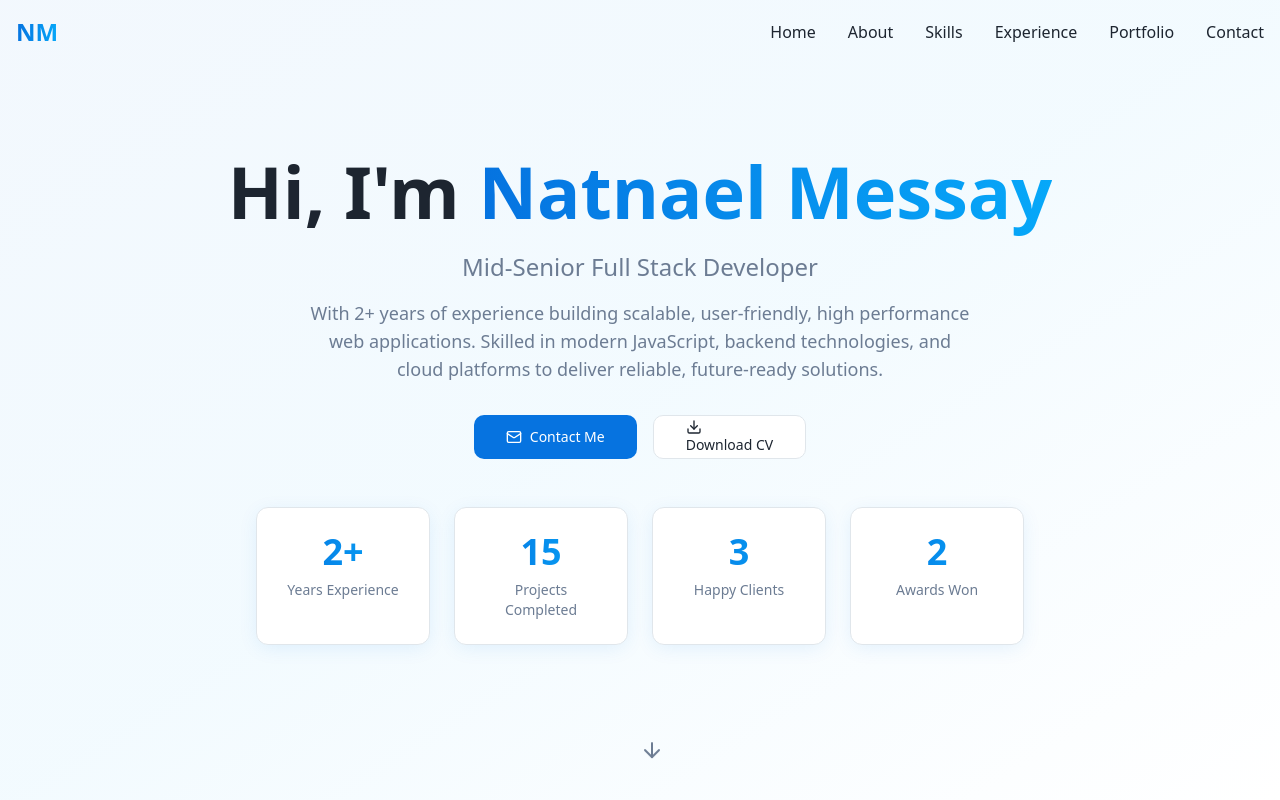
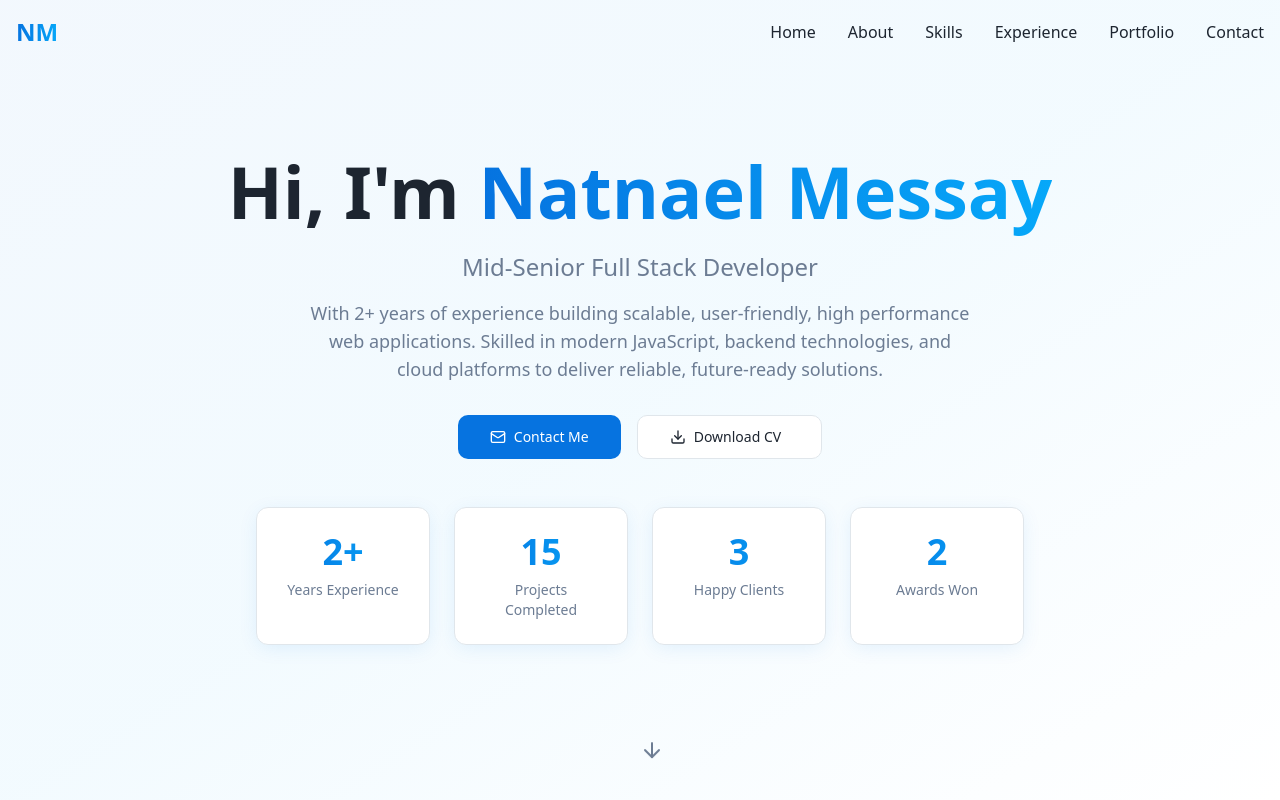
Before and after one commit to natnael2-lang/portfolio2, a React (Vite) app: page / in a window 1280 px wide. Shown: the top 800 px of the page. Built offline with nearby package versions, Linux system fonts and the light colour scheme; the HTML template or start-up script is replaced by a standard one.

Commit message:
dounload icon

```diff
--- a/src/components/sections/Hero.tsx
+++ b/src/components/sections/Hero.tsx
@@ -31,9 +31,10 @@ const Hero = () => {
               </Button>
               <Button size="lg" variant="outline" className="gap-2">
 
-              <a href="/cv6.pdf" download>
+
               <Download className="w-5 h-5" />
               Download CV
+              <a href="/cv6.pdf" download>
   </a>
               </Button>
             </div>
```
